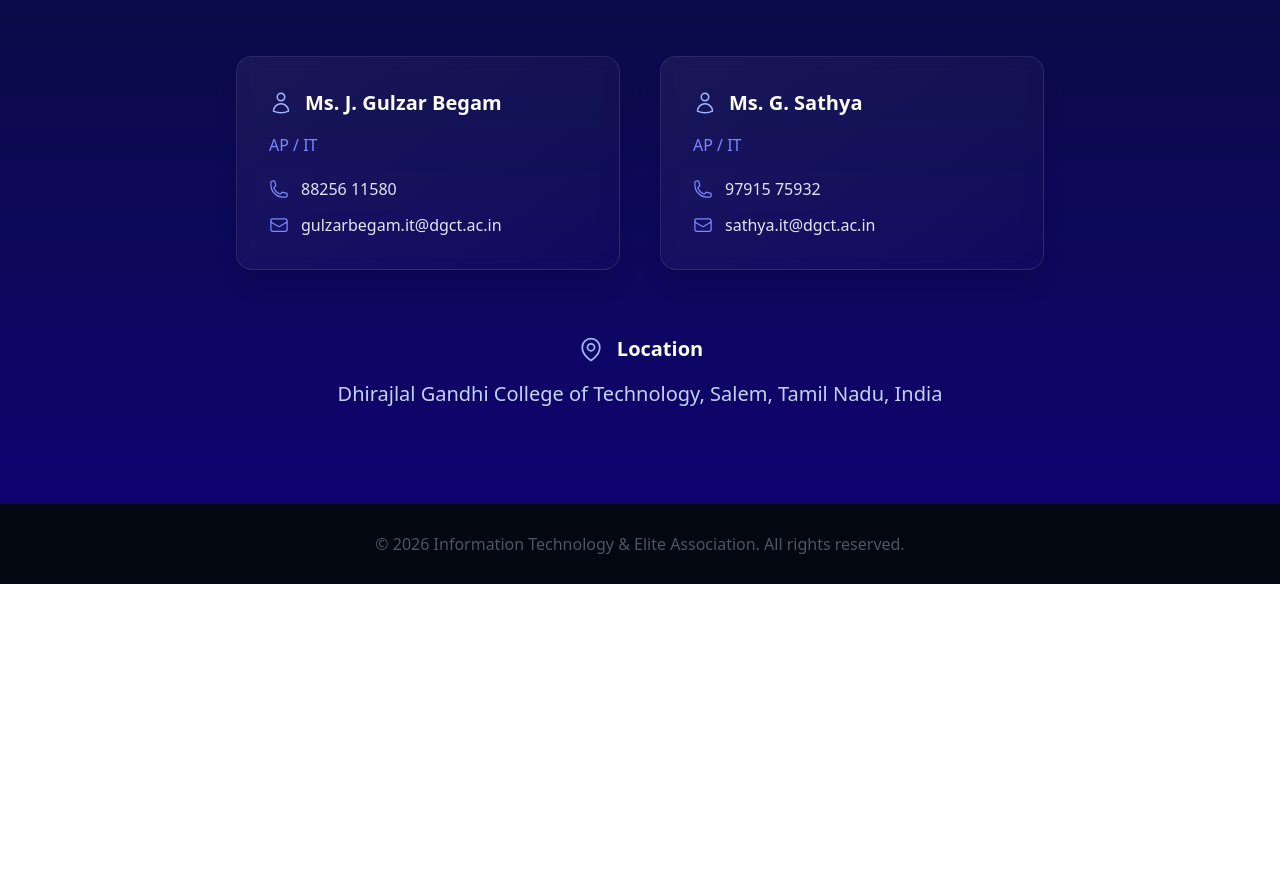
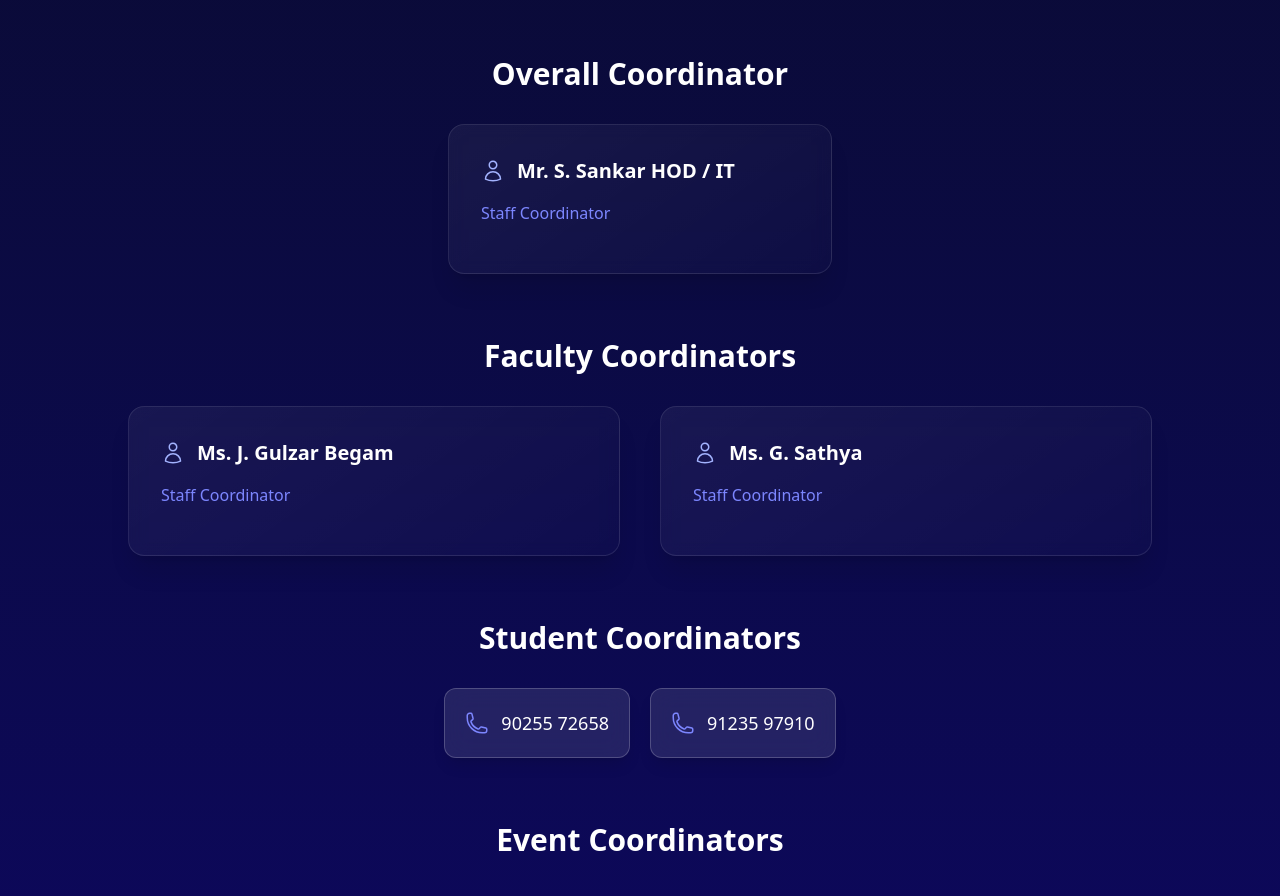
Before and after one commit to Deepak-132006/REINZ-26, a React (Vite) app: page / in a window 1280 px wide. Shown: the part 6220-7116 px from the top of the page. Before the commit the page ends 6804 px from the top, so only its background shows below. Built offline with nearby package versions, Linux system fonts and the light colour scheme.

Commit message:
Contact Updated

```diff
--- a/src/components/Contact.jsx
+++ b/src/components/Contact.jsx
@@ -1,10 +1,5 @@
 import React from "react";
-import {
-  PhoneIcon,
-  EnvelopeIcon,
-  UserIcon,
-  MapPinIcon,
-} from "@heroicons/react/24/outline";
+import { PhoneIcon, MapPinIcon, UserIcon } from "@heroicons/react/24/outline";
 
 const Contact = () => {
   return (
@@ -12,7 +7,7 @@
       id="contact"
       className="bg-gradient-to-b from-[#0a0a2e] to-[#0f0270] py-16 md:py-20 lg:py-24"
     >
-      <div className="max-w-5xl mx-auto px-6 md:px-10 lg:px-12">
+      <div className="max-w-6xl mx-auto px-6 md:px-10 lg:px-12">
         {/* Badge */}
         <div className="flex justify-center mb-10 md:mb-12">
           <span
@@ -51,19 +46,53 @@
             leading-relaxed font-light
           "
         >
-          Have questions about the symposium, events or registration?
-          Feel free to reach out to our faculty coordinators.
+          Have questions about the symposium, events or registration? Feel free
+          to reach out to our faculty, student, or event coordinators.
         </p>
 
-        {/* Coordinator cards – centered */}
-        <div className="flex flex-col md:flex-row justify-center gap-6 lg:gap-10 max-w-4xl mx-auto mb-16">
-          {/* Coordinator 1 */}
+        {/* Overall Coordinator */}
+        <div className="mb-16">
+          <h3 className="text-2xl md:text-3xl font-semibold text-white text-center mb-8">
+            Overall Coordinator
+          </h3>
+          <div className="flex flex-col md:flex-row justify-center gap-6 lg:gap-10 max-w-5xl mx-auto">
             <div
               className="
                 bg-white/5 backdrop-blur-sm border border-white/10
                 rounded-2xl p-6 md:p-8 w-full md:w-96
-              shadow-xl shadow-black/10 will-change-transform translate-z-0
-              transition-all duration-300
+                shadow-xl shadow-black/10 transition-all duration-300
+              "
+              style={{
+                background:
+                  "linear-gradient(145deg, rgba(255,255,255,0.055), rgba(255,255,255,0.015))",
+              }}
+            >
+              <div className="flex items-center gap-3 mb-4">
+                <UserIcon className="w-6 h-6 text-indigo-300" />
+                <h3 className="text-xl font-semibold text-white">
+                  Mr. S. Sankar HOD / IT
+                </h3>
+              </div>
+              <p className="text-indigo-200/90 mb-4 flex items-center gap-2.5">
+                <span className="text-indigo-400 font-medium">
+                  Staff Coordinator
+                </span>
+              </p>
+            </div>
+          </div>
+        </div>
+
+        {/* Faculty Coordinators */}
+        <div className="mb-16">
+          <h3 className="text-2xl md:text-3xl font-semibold text-white text-center mb-8">
+            Faculty Coordinators
+          </h3>
+          <div className="flex flex-col md:flex-row justify-center gap-6 lg:gap-10 max-w-5xl mx-auto flex-wrap">
+            <div
+              className="
+                bg-white/5 backdrop-blur-sm border border-white/10
+                rounded-2xl p-6 md:p-8 w-full md:w-96 flex-1
+                shadow-xl shadow-black/10 transition-all duration-300
               "
               style={{
                 background:
@@ -76,35 +105,18 @@
                   Ms. J. Gulzar Begam
                 </h3>
               </div>
-            <p className="text-indigo-200/90 mb-2 flex items-center gap-2.5">
-              <span className="text-indigo-400">AP / IT</span>
+              <p className="text-indigo-200/90 mb-4 flex items-center gap-2.5">
+                <span className="text-indigo-400 font-medium">
+                  Staff Coordinator
+                </span>
               </p>
-
-            <div className="space-y-3 mt-5 text-indigo-100">
-              <a
-                href="tel:+918825611580"
-                className="flex items-center gap-3 hover:text-indigo-300 transition-colors"
-              >
-                <PhoneIcon className="w-5 h-5 text-indigo-400" />
-                <span>88256 11580</span>
-              </a>
-              <a
-                href="mailto:gulzarbegam.it@dgct.ac.in"
-                className="flex items-center gap-3 hover:text-indigo-300 transition-colors break-all md:break-normal"
-              >
-                <EnvelopeIcon className="w-5 h-5 text-indigo-400" />
-                <span>gulzarbegam.it@dgct.ac.in</span>
-              </a>
-            </div>
             </div>
 
-          {/* Coordinator 2 */}
             <div
               className="
                 bg-white/5 backdrop-blur-sm border border-white/10
-              rounded-2xl p-6 md:p-8 w-full md:w-96
-              shadow-xl shadow-black/10 will-change-transform translate-z-0
-              transition-all duration-300
+                rounded-2xl p-6 md:p-8 w-full md:w-96 flex-1
+                shadow-xl shadow-black/10 transition-all duration-300
               "
               style={{
                 background:
@@ -117,25 +129,220 @@
                   Ms. G. Sathya
                 </h3>
               </div>
-            <p className="text-indigo-200/90 mb-2 flex items-center gap-2.5">
-              <span className="text-indigo-400">AP / IT</span>
+              <p className="text-indigo-200/90 mb-4 flex items-center gap-2.5">
+                <span className="text-indigo-400 font-medium">
+                  Staff Coordinator
+                </span>
               </p>
+            </div>
+          </div>
+        </div>
 
-            <div className="space-y-3 mt-5 text-indigo-100">
+        {/* Student Coordinators */}
+        <div className="mb-16">
+          <h3 className="text-2xl md:text-3xl font-semibold text-white text-center mb-8">
+            Student Coordinators
+          </h3>
+          <div className="flex flex-row justify-center sm:grid-cols-2 lg:grid-cols-3 gap-5 max-w-4xl mx-auto">
+            <div
+              className="
+                bg-white/10 backdrop-blur-md border border-white/20
+                rounded-xl p-5 shadow-lg shadow-black/10
+                hover:shadow-indigo-500/20 transition-all duration-300
+              "
+            >
               <a
-                href="tel:+919791575932"
-                className="flex items-center gap-3 hover:text-indigo-300 transition-colors"
+                href="tel:+919025572658"
+                className="flex items-center justify-center gap-3 text-white hover:text-indigo-300 transition-colors text-lg font-medium"
+              >
+                <PhoneIcon className="w-6 h-6 text-indigo-400 flex-shrink-0" />
+                <span>90255 72658</span>
+              </a>
+            </div>
+
+            <div
+              className="
+                bg-white/10 backdrop-blur-md border border-white/20
+                rounded-xl p-5 shadow-lg shadow-black/10
+                hover:shadow-indigo-500/20 transition-all duration-300
+              "
+            >
+              <a
+                href="tel:+919123597910"
+                className="flex items-center justify-center gap-3 text-white hover:text-indigo-300 transition-colors text-lg font-medium"
+              >
+                <PhoneIcon className="w-6 h-6 text-indigo-400 flex-shrink-0" />
+                <span>91235 97910</span>
+              </a>
+            </div>
+          </div>
+        </div>
+
+        {/* Event Coordinators – no names, only event + phones */}
+        <div className="mb-20">
+          <h3 className="text-2xl md:text-3xl font-semibold text-white text-center mb-10">
+            Event Coordinators
+          </h3>
+
+          <div className="grid grid-cols-1 sm:grid-cols-2 lg:grid-cols-3 xl:grid-cols-4 gap-6 max-w-6xl mx-auto">
+            {/* Workshop */}
+            <div className="bg-white/5 backdrop-blur-sm border border-white/15 rounded-2xl p-6 shadow-xl shadow-black/10 hover:shadow-indigo-500/10 transition-all duration-300">
+              <h4 className="text-xl font-semibold text-indigo-200 mb-4 text-center">
+                Workshop
+              </h4>
+              <div className="space-y-4">
+                <a
+                  href="tel:+918925362927"
+                  className="flex items-center gap-3 text-white hover:text-indigo-300 transition-colors"
                 >
                   <PhoneIcon className="w-5 h-5 text-indigo-400" />
-                <span>97915 75932</span>
+                  <span>89253 62927</span>
                 </a>
                 <a
-                href="mailto:sathya.it@dgct.ac.in"
-                className="flex items-center gap-3 hover:text-indigo-300 transition-colors break-all md:break-normal"
+                  href="tel:+919994175330"
+                  className="flex items-center gap-3 text-white hover:text-indigo-300 transition-colors"
                 >
-                <EnvelopeIcon className="w-5 h-5 text-indigo-400" />
-                <span>sathya.it@dgct.ac.in</span>
+                  <PhoneIcon className="w-5 h-5 text-indigo-400" />
+                  <span>99941 75330</span>
                 </a>
+              </div>
+            </div>
+
+            {/* Paper Presentation*/}
+            <div className="bg-white/5 backdrop-blur-sm border border-white/15 rounded-2xl p-6 shadow-xl shadow-black/10 hover:shadow-indigo-500/10 transition-all duration-300">
+              <h4 className="text-xl font-semibold text-indigo-200 mb-4 text-center">
+                Project Presentation
+              </h4>
+              <div className="space-y-4">
+                <a
+                  href="tel:+919342438097"
+                  className="flex items-center gap-3 text-white hover:text-indigo-300 transition-colors"
+                >
+                  <PhoneIcon className="w-5 h-5 text-indigo-400" />
+                  <span>9342438097</span>
+                </a>
+                <a
+                  href="tel:+918270993293"
+                  className="flex items-center gap-3 text-white hover:text-indigo-300 transition-colors"
+                >
+                  <PhoneIcon className="w-5 h-5 text-indigo-400" />
+                  <span>8270993293</span>
+                </a>
+              </div>
+            </div>
+
+            <div className="bg-white/5 backdrop-blur-sm border border-white/15 rounded-2xl p-6 shadow-xl shadow-black/10 hover:shadow-indigo-500/10 transition-all duration-300">
+              <h4 className="text-xl font-semibold text-indigo-200 mb-4 text-center">
+                Paper Presentation
+              </h4>
+              <div className="space-y-4">
+                <a
+                  href="tel:+917448613141"
+                  className="flex items-center gap-3 text-white hover:text-indigo-300 transition-colors"
+                >
+                  <PhoneIcon className="w-5 h-5 text-indigo-400" />
+                  <span>74486 13141</span>
+                </a>
+                <a
+                  href="tel:+917695929533"
+                  className="flex items-center gap-3 text-white hover:text-indigo-300 transition-colors"
+                >
+                  <PhoneIcon className="w-5 h-5 text-indigo-400" />
+                  <span>76959 29533</span>
+                </a>
+              </div>
+            </div>
+
+            {/* Prompt UI */}
+            <div className="bg-white/5 backdrop-blur-sm border border-white/15 rounded-2xl p-6 shadow-xl shadow-black/10 hover:shadow-indigo-500/10 transition-all duration-300">
+              <h4 className="text-xl font-semibold text-indigo-200 mb-4 text-center">
+                Prompt UI
+              </h4>
+              <div className="space-y-4">
+                <a
+                  href="tel:+919486802292"
+                  className="flex items-center gap-3 text-white hover:text-indigo-300 transition-colors"
+                >
+                  <PhoneIcon className="w-5 h-5 text-indigo-400" />
+                  <span>94868 02292</span>
+                </a>
+                <a
+                  href="tel:+916382613931"
+                  className="flex items-center gap-3 text-white hover:text-indigo-300 transition-colors"
+                >
+                  <PhoneIcon className="w-5 h-5 text-indigo-400" />
+                  <span>63826 13931</span>
+                </a>
+              </div>
+            </div>
+
+            {/* Tech Snake and Ladder */}
+            <div className="bg-white/5 backdrop-blur-sm border border-white/15 rounded-2xl p-6 shadow-xl shadow-black/10 hover:shadow-indigo-500/10 transition-all duration-300">
+              <h4 className="text-lg font-semibold text-indigo-200 mb-4 text-center">
+                Tech Snake and Ladder
+              </h4>
+              <div className="space-y-4">
+                <a
+                  href="tel:+919443171603"
+                  className="flex items-center gap-3 text-white hover:text-indigo-300 transition-colors"
+                >
+                  <PhoneIcon className="w-5 h-5 text-indigo-400" />
+                  <span>94431 71603</span>
+                </a>
+                <a
+                  href="tel:+918825870343"
+                  className="flex items-center gap-3 text-white hover:text-indigo-300 transition-colors"
+                >
+                  <PhoneIcon className="w-5 h-5 text-indigo-400" />
+                  <span>88258 70343</span>
+                </a>
+              </div>
+            </div>
+
+            {/* Picowords */}
+            <div className="bg-white/5 backdrop-blur-sm border border-white/15 rounded-2xl p-6 shadow-xl shadow-black/10 hover:shadow-indigo-500/10 transition-all duration-300">
+              <h4 className="text-xl font-semibold text-indigo-200 mb-4 text-center">
+                Picowords
+              </h4>
+              <div className="space-y-4">
+                <a
+                  href="tel:+918680936047"
+                  className="flex items-center gap-3 text-white hover:text-indigo-300 transition-colors"
+                >
+                  <PhoneIcon className="w-5 h-5 text-indigo-400" />
+                  <span>86809 36047</span>
+                </a>
+                <a
+                  href="tel:+919894849524"
+                  className="flex items-center gap-3 text-white hover:text-indigo-300 transition-colors"
+                >
+                  <PhoneIcon className="w-5 h-5 text-indigo-400" />
+                  <span>98948 49524</span>
+                </a>
+              </div>
+            </div>
+
+            {/* Mystery Puzzle */}
+            <div className="bg-white/5 backdrop-blur-sm border border-white/15 rounded-2xl p-6 shadow-xl shadow-black/10 hover:shadow-indigo-500/10 transition-all duration-300">
+              <h4 className="text-xl font-semibold text-indigo-200 mb-4 text-center">
+                Mystery Puzzle
+              </h4>
+              <div className="space-y-4">
+                <a
+                  href="tel:+919852549524"
+                  className="flex items-center gap-3 text-white hover:text-indigo-300 transition-colors"
+                >
+                  <PhoneIcon className="w-5 h-5 text-indigo-400" />
+                  <span>-</span>
+                </a>
+                <a
+                  href="tel:+919852549374"
+                  className="flex items-center gap-3 text-white hover:text-indigo-300 transition-colors"
+                >
+                  <PhoneIcon className="w-5 h-5 text-indigo-400" />
+                  <span>-</span>
+                </a>
+              </div>
             </div>
           </div>
         </div>
@@ -154,7 +361,7 @@
             className="
               inline-block text-indigo-200 hover:text-indigo-300
               transition-colors text-lg md:text-xl font-medium
-             decoration-indigo-500/60
+              underline underline-offset-4 decoration-indigo-500/60
               hover:decoration-indigo-300
             "
           >
--- a/src/components/Events.jsx
+++ b/src/components/Events.jsx
@@ -678,7 +678,7 @@
                   "
                   style={{ color: "#22d3ee" }}
                 >
-                  GEN
+                  GENERATIVE
                 </h2>
                 <p
                   className="
--- a/src/components/PaperPresentation.jsx
+++ b/src/components/PaperPresentation.jsx
@@ -82,7 +82,7 @@
 
               {[
                 [CalendarIcon, "Date", "Friday, February 20, 2026"],
-                [ClockIcon, "Time", "10:00 AM"],
+                [ClockIcon, "Time", "10:00 AM - 12.30 PM"],
                 [MapPinIcon, "Venue", "III Year Class Room"],
                 [CurrencyRupeeIcon, "Fee", "₹150 per participant"],
               ].map(([Icon, label, value], idx) => (
```
Also changed, not shown: 1 other file (tests, documents, lock files or other folders). Lines whose indentation alone changed are shown as unchanged.
